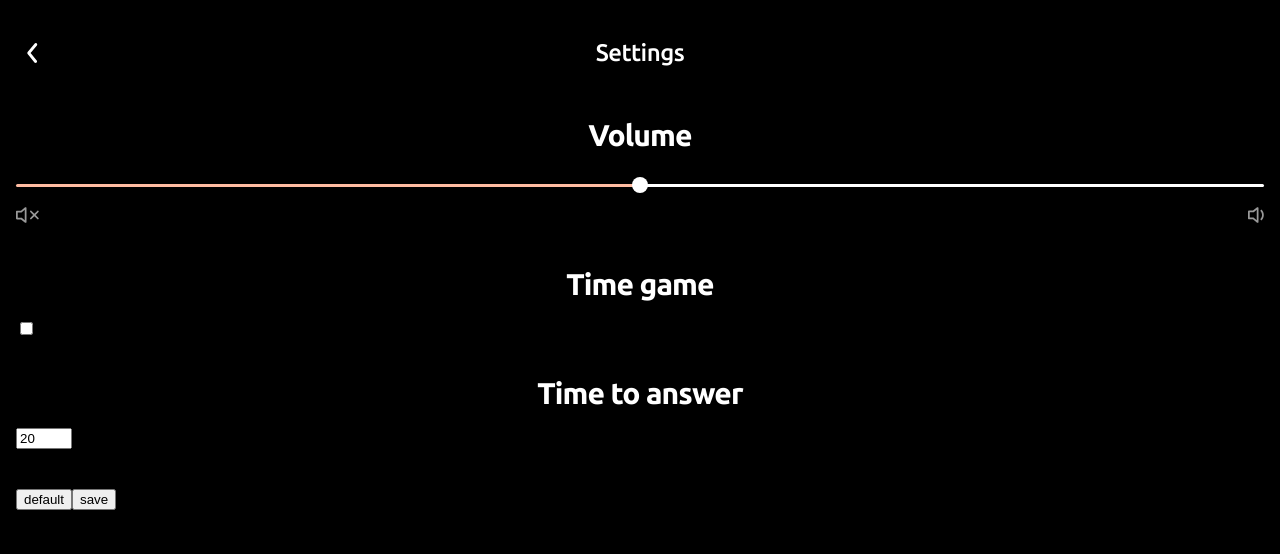
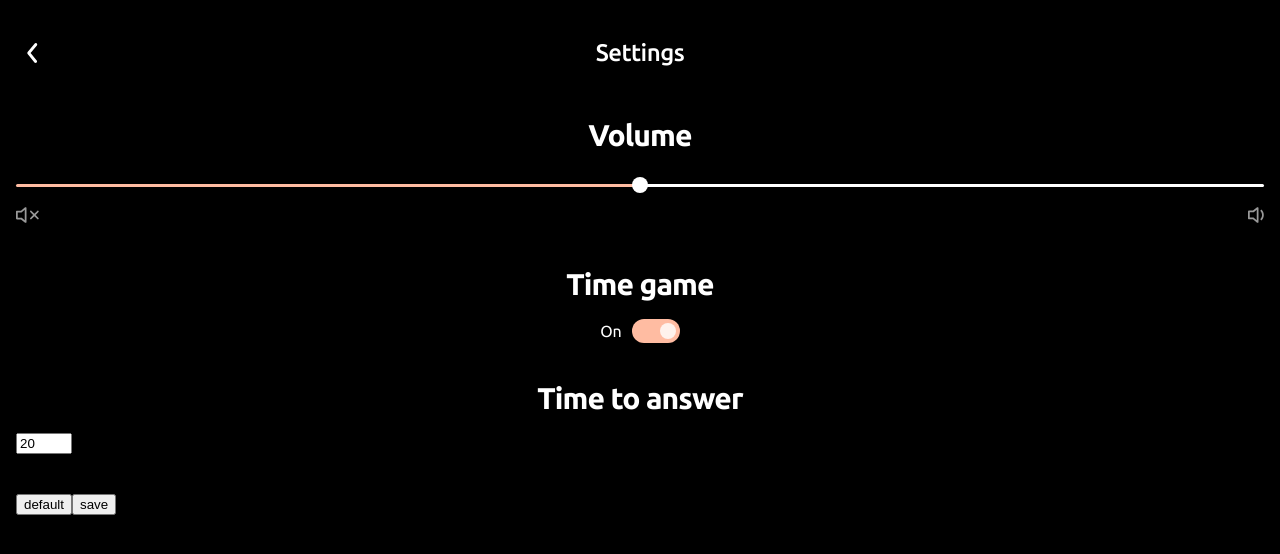
Before and after one commit to olesiklesha/art-quiz, a React (Create React App) app: page / in a window 1280 px wide. Both pictures are taken after a click on the button 1193 px from the left and 87 px from the top of the page. Shown: the top 554 px of the page. Built offline with nearby package versions, Linux system fonts and the light colour scheme.

Commit message:
feat: create and add styles to the time game switch toggle

```diff
--- a/src/components/Settings-form/index.tsx
+++ b/src/components/Settings-form/index.tsx
@@ -3,7 +3,15 @@ import { GlobalActionKind, GlobalContext } from '../../store';
 import { useForm } from 'react-hook-form';
 import { ISettings } from '../../models';
 import { DEFAULT_SETTINGS } from '../../constants';
-import { CustomRange, LabelContainer, Title, VolumeBtnContainer } from './styles';
+import {
+  CustomRange,
+  InputToggle,
+  LabelContainer,
+  LabelToggle,
+  SwitchToggle,
+  Title,
+  VolumeBtnContainer,
+} from './styles';
 import { BtnMute, BtnVolume } from '../../styles';
 
 const SettingsForm = () => {
@@ -12,9 +20,14 @@ const SettingsForm = () => {
     defaultValues: { ...settings },
   });
   const [rangeValue, setRangeValue] = useState(getValues('volume'));
+  const [checkboxValue, setCheckboxValue] = useState(getValues('isTimeGame'));
 
-  const handleChange = (e: React.ChangeEvent<HTMLInputElement>) => {
+  const handleVolumeChange = (e: React.ChangeEvent<HTMLInputElement>) => {
     setRangeValue(Number(e.currentTarget.value));
+  };
+
+  const handleCheckboxChange = () => {
+    setCheckboxValue(getValues('isTimeGame'));
   };
 
   const onSubmit = (formState: ISettings) => {
@@ -43,14 +56,14 @@ const SettingsForm = () => {
 
   return (
     <form onSubmit={handleSubmit(onSubmit)}>
-      <LabelContainer htmlFor="volume">
+      <LabelContainer>
         <Title>Volume</Title>
         <CustomRange
           type="range"
           id="volume"
           {...register('volume')}
           rangeValue={rangeValue}
-          onInput={handleChange}
+          onInput={handleVolumeChange}
           min={0}
           max={100}
         />
@@ -59,11 +72,19 @@ const SettingsForm = () => {
           <BtnVolume onClick={setMax} />
         </VolumeBtnContainer>
       </LabelContainer>
-      <LabelContainer htmlFor="time">
+      <LabelContainer>
         <Title>Time game</Title>
-        <input type="checkbox" id="time" />
+        <LabelToggle>
+          <span>{checkboxValue ? 'On' : 'Off'}</span>
+          <InputToggle
+            type="checkbox"
+            {...register('isTimeGame')}
+            onChange={handleCheckboxChange}
+          />
+          <SwitchToggle />
+        </LabelToggle>
       </LabelContainer>
-      <LabelContainer htmlFor="duration">
+      <LabelContainer>
         <Title>Time to answer</Title>
         <input type="number" min={10} max={60} {...register('duration')} id="duration" />
       </LabelContainer>
--- a/src/components/Settings-form/styles.ts
+++ b/src/components/Settings-form/styles.ts
@@ -9,7 +9,7 @@ export const Title = styled.h3`
   margin: 0 0 20px 0;
 `;
 
-export const LabelContainer = styled.label`
+export const LabelContainer = styled.div`
   display: block;
   margin-bottom: 40px;
 `;
@@ -50,3 +50,46 @@ export const VolumeBtnContainer = styled.div`
   display: flex;
   justify-content: space-between;
 `;
+
+export const LabelToggle = styled.label`
+  display: flex;
+  align-items: center;
+  justify-content: center;
+  gap: 10px;
+  cursor: pointer;
+`;
+
+export const SwitchToggle = styled.div`
+  position: relative;
+  width: 48px;
+  height: 24px;
+  border-radius: 190px;
+  background-color: #9b8080;
+  padding: 4px;
+
+  &::before {
+    content: '';
+    position: absolute;
+    width: 16px;
+    height: 16px;
+    border-radius: 50%;
+    top: 50%;
+    left: 4px;
+    background-color: #fff;
+    transform: translate(0, -50%);
+  }
+`;
+
+export const InputToggle = styled.input`
+  opacity: 0;
+  position: absolute;
+
+  &:checked + ${SwitchToggle} {
+    background-color: #ffbca2;
+
+    &:before {
+      transform: translate(24px, -50%);
+      background-color: rgba(255, 255, 255, 0.8);
+    }
+  }
+`;
```
